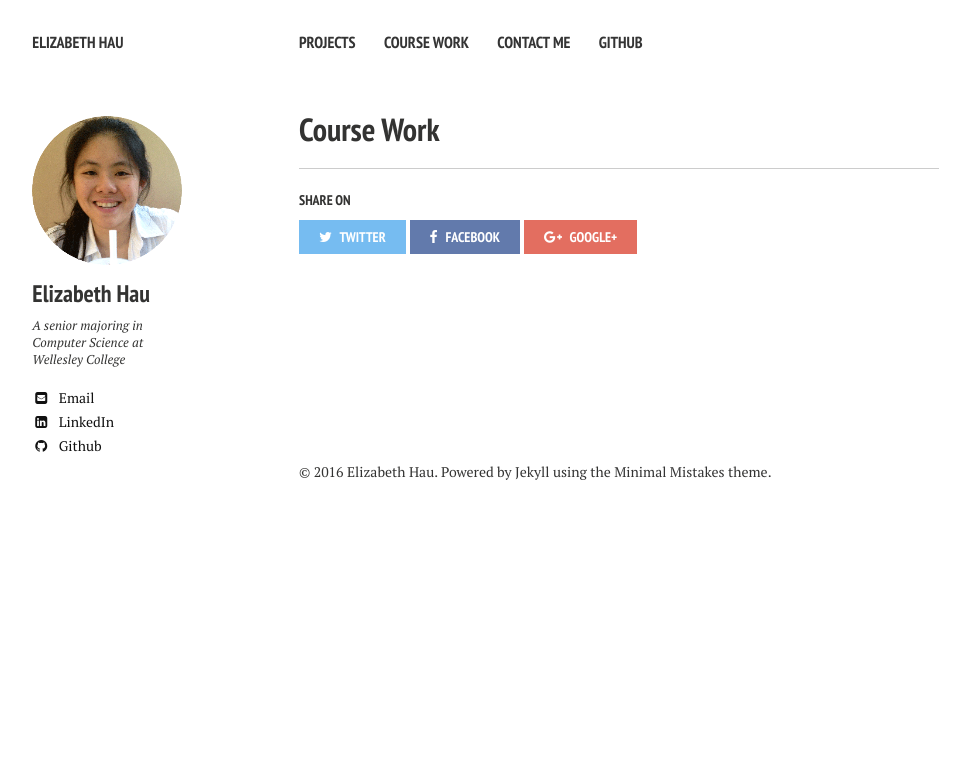
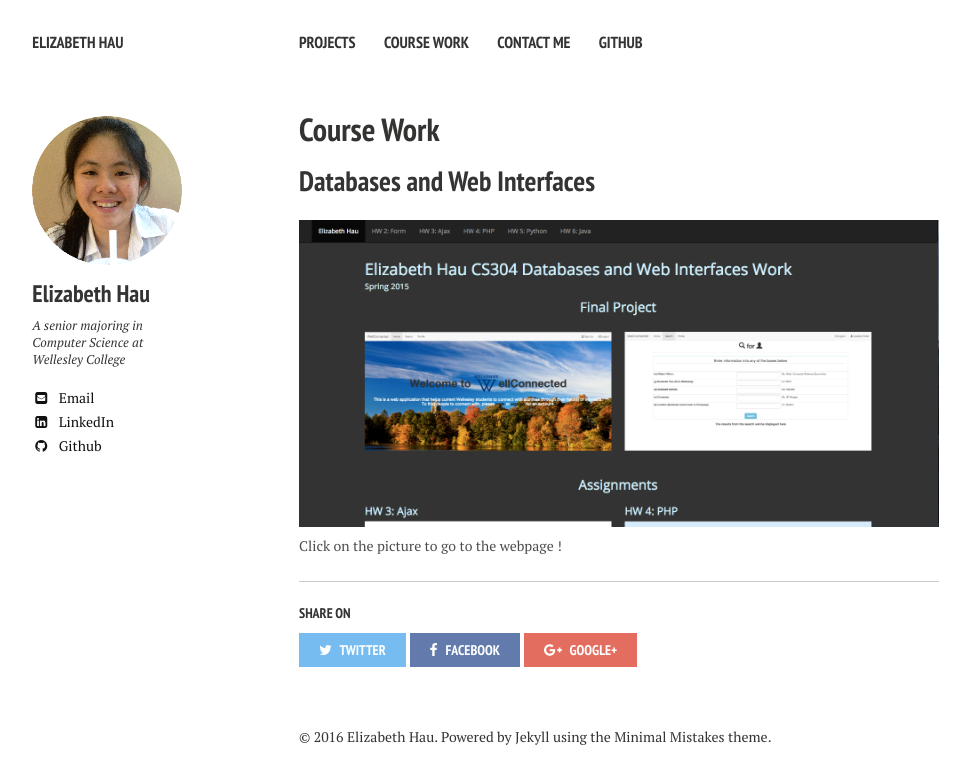
Before and after one commit to elizabethhau/elizabethhau.github.io, a Jekyll site: the page built from course-work/index.html, in a window 1280 px wide. Shown: the top 784 px of the page, without its empty margins (21-991 px from the left). Built offline with Jekyll 4.4.1, drawn with Linux system fonts in a browser that asks for light colours; nearby versions of some CDN libraries.

Commit message:
adding databases homepage to course work page

```diff
--- a/course-work/index.html
+++ b/course-work/index.html
@@ -2,8 +2,15 @@
 layout: page
 title: Course Work
 date: 2016-01-12T22:27:13+08:00
-bootstrap: true
 modified:
 image:
   feature:
 ---
+
+<h2><a href = "http://cs.wellesley.edu/~hhau/cs304/home.html">Databases and Web Interfaces</a></h2>
+<figure>
+    <a href="http://cs.wellesley.edu/~hhau/cs304/home.html"
+    target="_blank"><img src="/images/databases.png"
+    alt="Databases Homepage" width="720" height="540" border="10" /></a>
+    <figcaption>Click on the picture to go to the webpage !</figcaption>
+</figure>
```
Also changed, not shown: images/databases.png (added), 3 other files.
